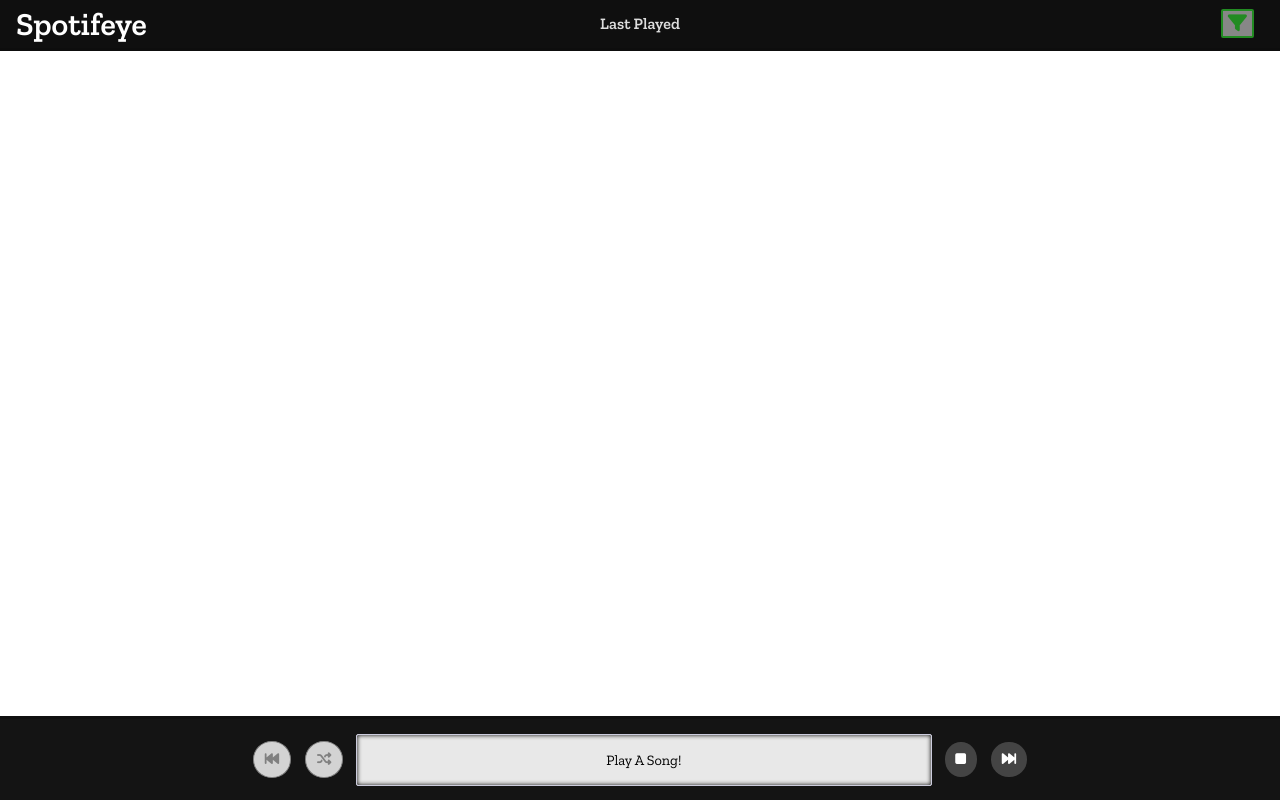
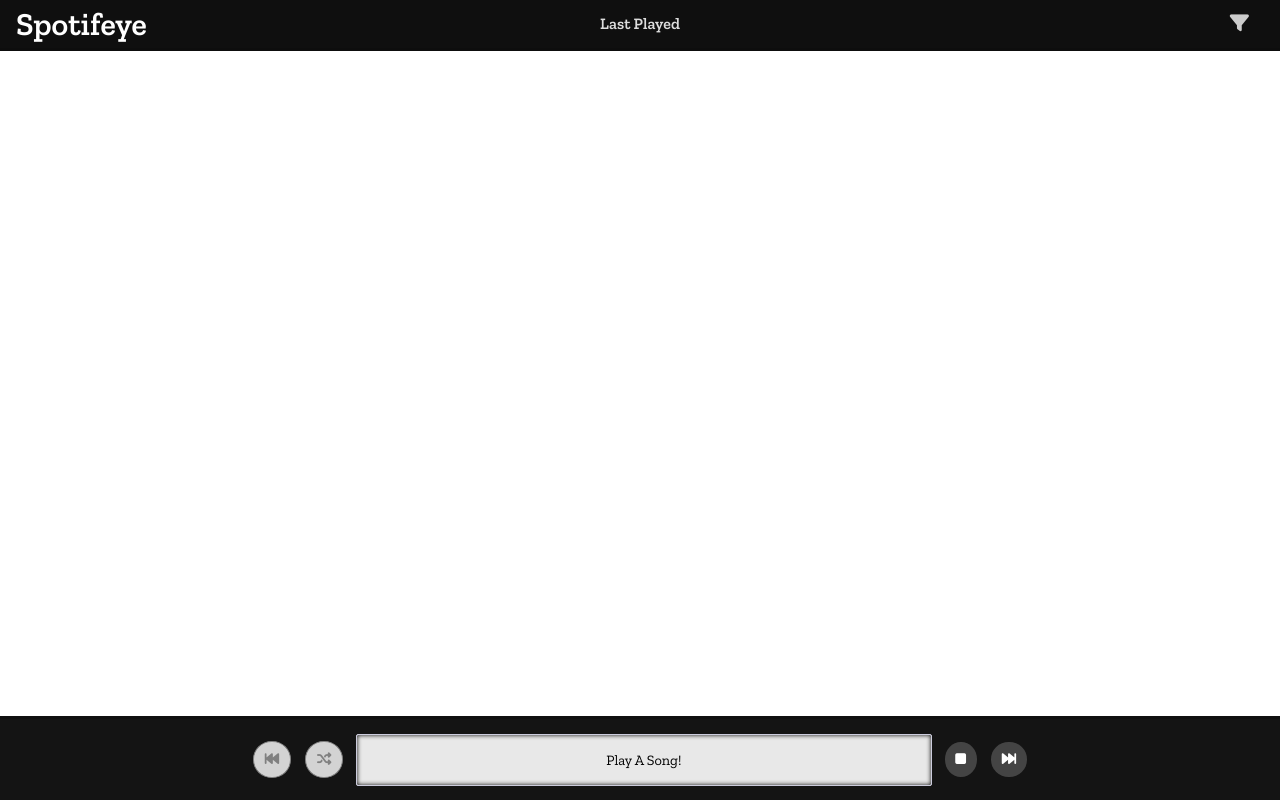
Before and after one commit to samiam151/spotifeye, a website: page index.html in a window 1280 px wide. In both pictures the pointer is over the element 1237 px from the left and 23 px from the top of the page. Drawn offline with nearby package versions, Linux system fonts and the light colour scheme; no server answers.

Commit message:
CSS edits

```diff
--- a/public/css/sort-container.css
+++ b/public/css/sort-container.css
@@ -34,16 +34,13 @@
 .sorter--toggleButton {
     padding: 1px 5px;
     border-radius: 2px;
-    background-color: forestgreen;
-    border: 2px solid forestgreen;
     font-size: 1em;
     color: white;
 }
 
 .sorter--toggleButton:hover {
-    background-color: rgba(255,255,255,0.5);
     cursor: pointer;
-    color: forestgreen;
+    color: #ccc;
 }
 
 .sorter.header--fixed {
--- a/server.js
+++ b/server.js
@@ -39,7 +39,7 @@ app.post("/song", (req, res) => {
         res.end(err);
     });
     readStream.on("close", () => {
-        console.log("\tStream closed...")
+        console.log("\tStream closed...");
     });
 });
 
```
